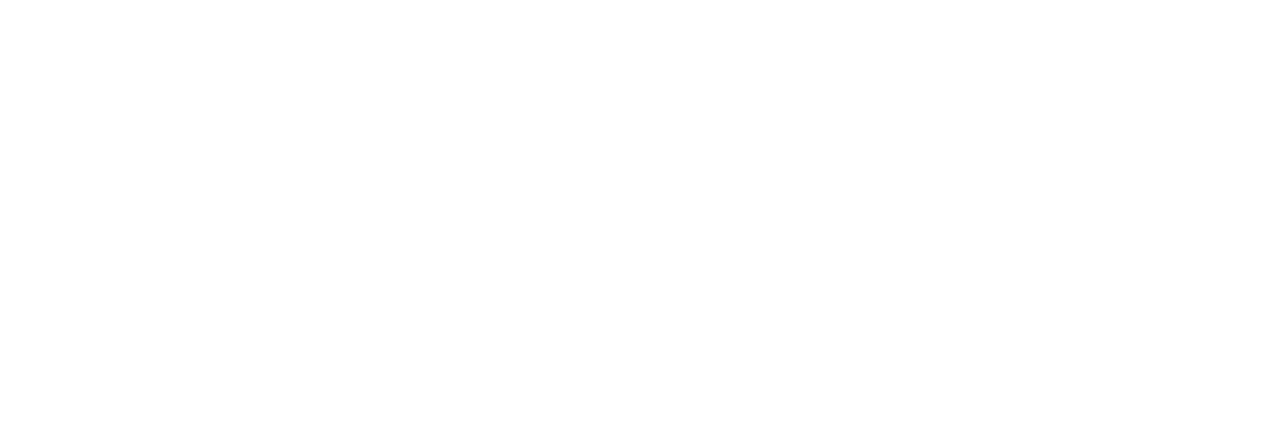
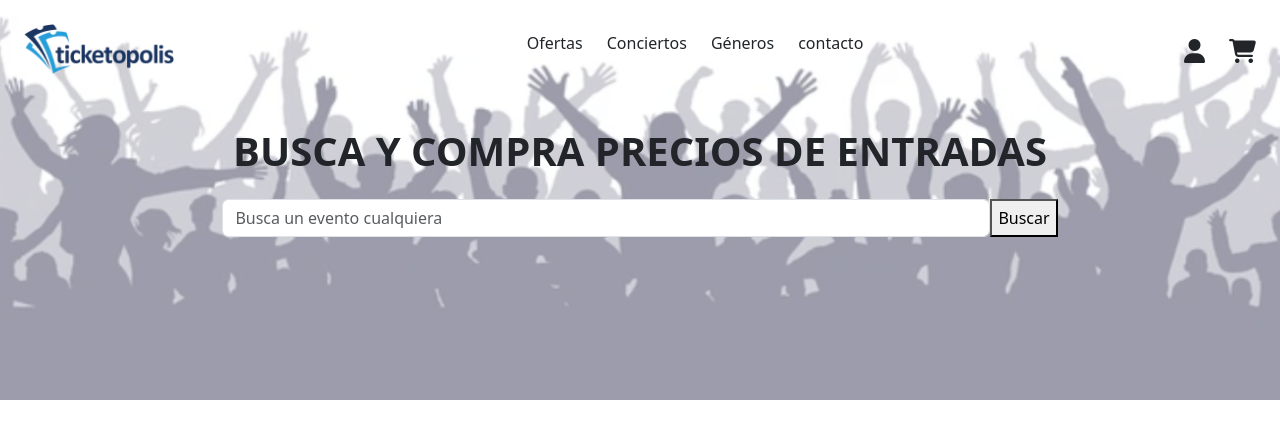
Before and after one commit to ibenlopez/Booking-Tickets, a plain HTML site: page index.html in a window 1280 px wide. Drawn offline with nearby package versions, Linux system fonts and the light colour scheme.

Commit message:
Creacion de estructura y diseño de la pagina

```diff
--- /dev/null
+++ b/assets/css/booking-tickets.css
@@ -0,0 +1,19 @@
+/* ---HEADER--- */
+.header
+{
+    background-image: url(../img/banner-01.png);
+    background-color: rgba(255, 255, 255, 0.6) !important;
+    background-blend-mode: overlay;
+    background-size: cover;
+    background-repeat: no-repeat;
+    background-position: center;
+    height: 50vh;
+}
+ul .opcion
+{
+    list-style:none;
+}
+.section-search .inputBuscar input
+{
+    width: 60vw;
+}
--- a/index.html
+++ b/index.html
@@ -1,12 +1,98 @@
 <!DOCTYPE html>
 <html lang="en">
+
 <head>
     <meta charset="UTF-8">
     <meta name="viewport" content="width=device-width, initial-scale=1.0">
     <title>Booking Tickets</title>
     <script src="./script.js"></script>
+    <link rel="stylesheet" href="./assets/css/booking-tickets.css">
+    <link rel="stylesheet" href="https://cdnjs.cloudflare.com/ajax/libs/font-awesome/6.6.0/css/all.min.css">
+    <link href="https://cdn.jsdelivr.net/npm/bootstrap@5.3.3/dist/css/bootstrap.min.css" rel="stylesheet"
+        integrity="sha384-QWTKZyjpPEjISv5WaRU9OFeRpok6YctnYmDr5pNlyT2bRjXh0JMhjY6hW+ALEwIH" crossorigin="anonymous">
+
 </head>
+
 <body>
 
+    <!-- Contenedor general -->
+    <div>
+
+        <!-- Header -->
+        <header class="header d-flex flex-column p-4">
+
+            <!-- Seccion de navbar -->
+            <nav class="d-flex flex-row justify-content-between mb-5">
+                <!-- Offcanva para opciones en dispositivos pequeños -->
+                <section class="d-flex align-items-center">
+                    <button class="btn d-block d-md-none me-3" type="button" data-bs-toggle="offcanvas"
+                        data-bs-target="#offcanvasScrolling" aria-controls="offcanvasScrolling"><i
+                            class="fa-solid fa-bars fs-3"></i></button>
+
+                    <div class="offcanvas offcanvas-start" data-bs-scroll="true" data-bs-backdrop="false" tabindex="-1"
+                        id="offcanvasScrolling" aria-labelledby="offcanvasScrollingLabel">
+                        <div class="offcanvas-header">
+                            <img src="./assets/img/logo.png" alt="logotipo" width="150">
+                            <button type="button" class="btn-close" data-bs-dismiss="offcanvas"
+                                aria-label="Close"></button>
+                        </div>
+                        <div class="offcanvas-body">
+                            <!-- lista de opciones del navbar en el offcanva-->
+                            <ul class="lista-opciones d-flex flex-column align-items-start gap-4">
+                                <li class="opcion">Ofertas</li>
+                                <li class="opcion">Conciertos</li>
+                                <li class="opcion">Géneros</li>
+                                <li class="opcion">Contacto</li>
+                            </ul>
+
+                        </div>
+                    </div>
+
+                    <img src="./assets/img/logo.png" alt="logotipo" width="150">
+                </section>
+
+                <!-- lista de opciones del navbar -->
+                <ul class="lista-opciones d-none d-md-flex justify-content-start align-items-center gap-4">
+                    <li class="opcion">Ofertas</li>
+                    <li class="opcion">Conciertos</li>
+                    <li class="opcion">Géneros</li>
+                    <li class="opcion">contacto</li>
+                </ul>
+                <!-- iconos de user y carrito -->
+                <section class="icons d-flex align-items-center">
+                    <i class="fa-solid fa-user fs-4 me-4"></i>
+                    <i class="fa-solid fa-cart-shopping fs-4"></i>
+                </section>
+            </nav>
+
+            <!-- Seccion de busqueda -->
+            <section class="section-search text-center">
+                <h1 class="fw-bold mb-4">BUSCA Y COMPRA PRECIOS DE ENTRADAS</h1>
+
+                <!-- Input de busqueda -->
+                <section class="inputBuscar d-flex flex-row justify-content-center">
+                    <input id="#" class="form-control" type="search" placeholder="Busca un evento cualquiera">
+                    <button id="#">Buscar</button>
+                </section>
+            </section>
+
+
+        </header>
+
+
+
+
+
+    </div>
+
+
+
+
+    <script src="script.js"></script>
+
+    <script src="https://cdn.jsdelivr.net/npm/bootstrap@5.3.3/dist/js/bootstrap.bundle.min.js"
+        integrity="sha384-YvpcrYf0tY3lHB60NNkmXc5s9fDVZLESaAA55NDzOxhy9GkcIdslK1eN7N6jIeHz"
+        crossorigin="anonymous"></script>
 </body>
+
 </html>
```
Also changed, not shown: assets/img/banner-01.png (added), assets/img/banner.jpg (added), assets/img/logo.png (added).
